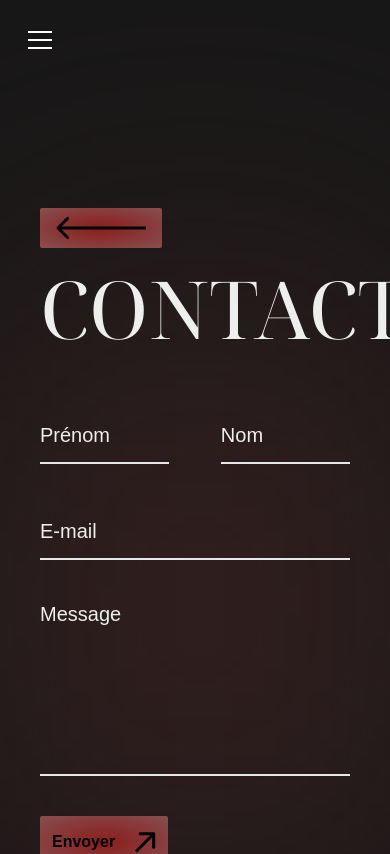
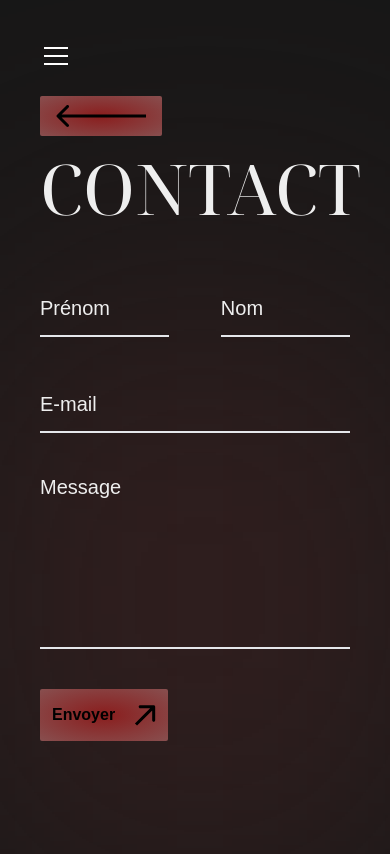
Before and after one commit to anthohn/portfolio-marius-ollivier, a Next.js app: page /contact in a window 390 px wide. Shown: the top 854 px of the page. Built offline with nearby package versions, Linux system fonts and the light colour scheme.

Commit message:
fix responsive issue

```diff
--- a/app/components/Header.tsx
+++ b/app/components/Header.tsx
@@ -32,7 +32,7 @@ export default function Header() {
         <>
             {/* Utilisation de Framer Motion pour la transition du background */}
             <motion.nav
-                className={`w-full p-6 z-50 fixed top-0 transition-all duration-300
+                className={`w-full p-10 z-50 fixed top-0 transition-all duration-300
                     ${scrolled || isOpen ? 'bg-[#462525] bg-opacity-90' : 'bg-transparent'}`}
                 initial={{ opacity: 0 }}
                 animate={{ opacity: 1 }}
--- a/app/components/Title2.tsx
+++ b/app/components/Title2.tsx
@@ -6,7 +6,7 @@ interface ButtonProps {
 
 export default function Title2({ children }: ButtonProps) {
   return (
-        <h2 className={`${bodoni_moda.className} text-[80px] md:text-[100px] lg:text-[110px] xl:text-[120px]`}>
+        <h2 className={`${bodoni_moda.className} text-[70px] md:text-[100px] lg:text-[110px] xl:text-[120px]`}>
           {children}
         </h2>
     )
--- a/app/layout.tsx
+++ b/app/layout.tsx
@@ -24,7 +24,7 @@ export default function RootLayout({
     <html lang="fr">
       <body>
         <Header />
-        <div className="max-w-screen-2xl mx-auto mt-52">
+        <div className="max-w-screen-2xl mx-auto mt-24 md:mt-40 lg:mt-52">
           {children}
         </div>
           <Footer />
--- a/app/projets/page.tsx
+++ b/app/projets/page.tsx
@@ -28,7 +28,7 @@ export default function Projets() {
                 {projectsData.map((project, index) => (
                     <div key={index} className='flex flex-col space-x-10'>
                         <div className="flex flex-col space-y-6 border-b-2 pt-16">
-                            <div className='flex flex-wrap space-x-10 items-center'>
+                            <div className='flex flex-wrap space-x-2 md:space-x-10 items-center'>
                                 <p className='text-2xl md:text-4xl lg:text-5xl xl:6xl font-semibold italic'>{project.title}</p>
                                 <Button href={project.href} />
                             </div>
```
